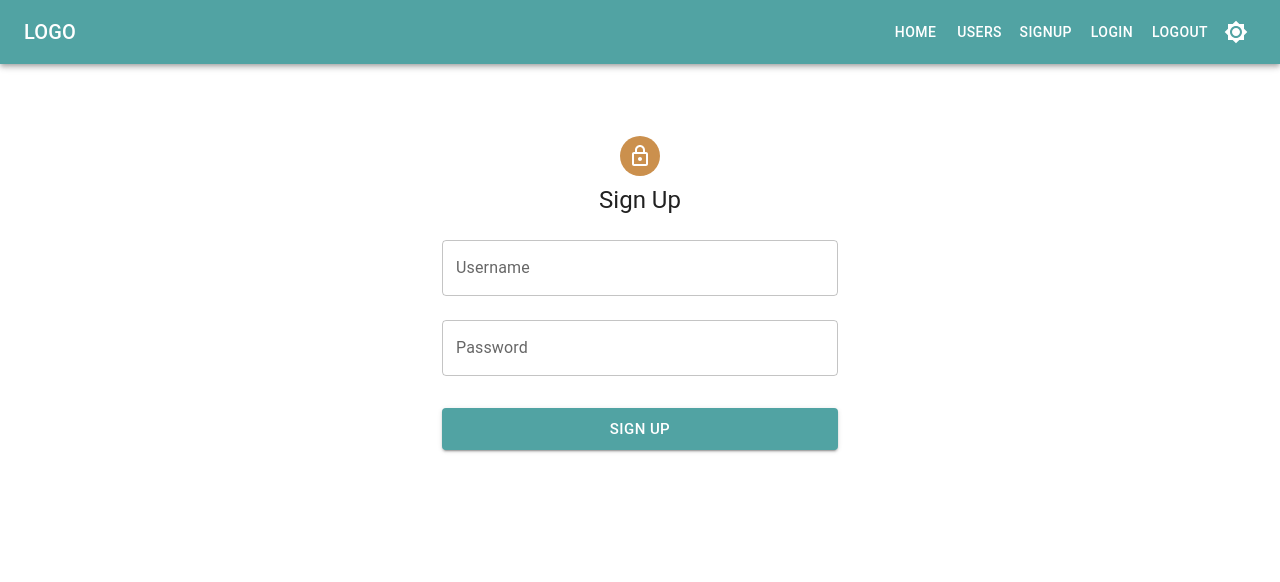
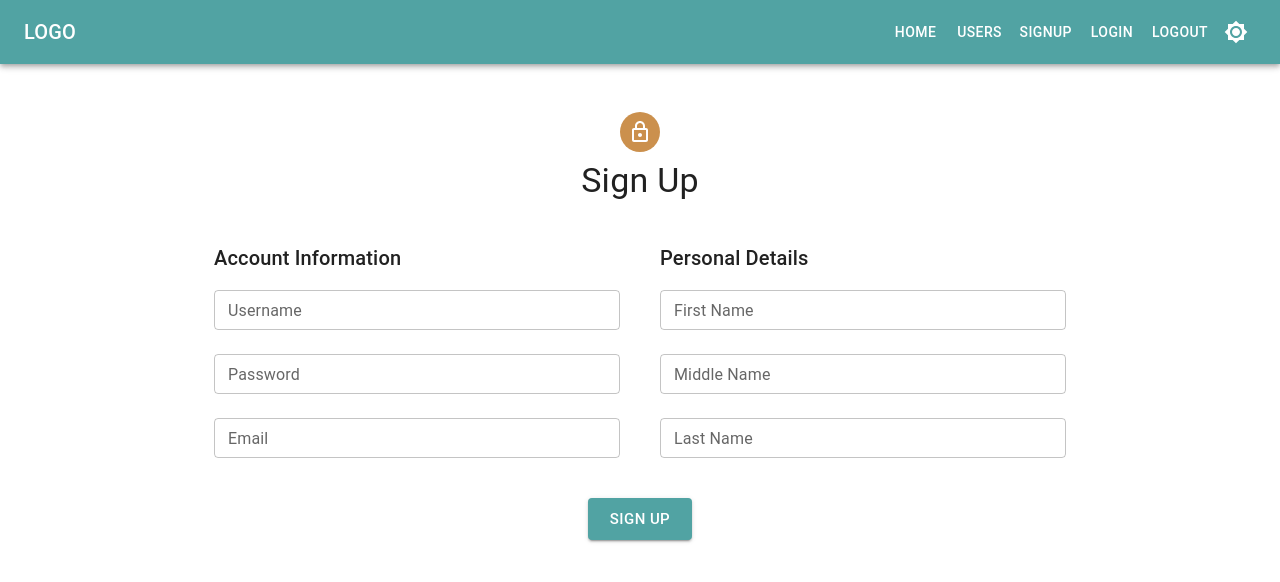
Before and after one commit to ratrateroo/Web-Log-GraphQL-Material-UI, a React (Create React App) app in the folder client/: page /signup in a window 1280 px wide. Shown: the top 582 px of the page. Built offline with nearby package versions, Linux system fonts and the light colour scheme; what apollo-upload-client would draw is missing.

Commit message:
fixed sign up page form

```diff
--- a/client/src/user/components/UserSignUpForm.js
+++ b/client/src/user/components/UserSignUpForm.js
@@ -8,6 +8,7 @@ import Box from '@mui/material/Box';
 import LockOutlinedIcon from '@mui/icons-material/LockOutlined';
 import Typography from '@mui/material/Typography';
 import Container from '@mui/material/Container';
+import Grid from '@mui/material/Grid';
 
 import { useForm } from '../../hooks/useForm/index';
 
@@ -23,12 +24,43 @@ export const SIGNUP_MUTATION = gql`
 	}
 `;
 
-const SignUpUser = () => {
+const UserSignUpForm = () => {
 	const [signUpUser, { error }] = useMutation(SIGNUP_MUTATION);
 	const [user, setUser] = useState({
 		username: '',
 		password: '',
 	});
+
+	//useForm Hook
+	const [formState, inputHandler] = useForm(
+		{
+			username: {
+				value: '',
+				isValid: true,
+			},
+			email: {
+				value: '',
+				isValid: true,
+			},
+			password: {
+				value: '',
+				isValid: true,
+			},
+			firstname: {
+				value: '',
+				isValid: true,
+			},
+			middlename: {
+				value: '',
+				isValid: true,
+			},
+			lastname: {
+				value: '',
+				isValid: true,
+			},
+		},
+		false
+	);
 
 	// function usernameChangeHandler(e) {
 	// 	setUser({
@@ -64,11 +96,11 @@ const SignUpUser = () => {
 
 	return (
 		<Fragment>
-			<Container component="main" maxWidth="xs">
+			<Container component="main" maxWidth="md">
 				<CssBaseline />
 				<Box
 					sx={{
-						marginTop: 8,
+						marginTop: 5,
 						display: 'flex',
 						flexDirection: 'column',
 						alignItems: 'center',
@@ -76,45 +108,95 @@ const SignUpUser = () => {
 					<Avatar sx={{ m: 1, bgcolor: 'secondary.main' }}>
 						<LockOutlinedIcon />
 					</Avatar>
-					<Typography component="h1" variant="h5">
+					<Typography component="h4" variant="h4">
 						Sign Up
 					</Typography>
 					<Box
 						component="form"
 						noValidate
 						// onSubmit={signUpUserHandler}
-						sx={{ mt: 1 }}>
+						sx={{ mt: 5 }}>
+						<Box sx={{ flexGrow: 1 }}>
+							<Grid container spacing={5}>
+								<Grid item xs={6}>
+									<Typography component="h6" variant="h6">
+										Account Information
+									</Typography>
 									<TextField
-							autoComplete="false"
-							name="username"
 										margin="normal"
-							fullWidth
 										id="username"
 										label="Username"
-							// onChange={usernameChangeHandler}
-							value={user.username}
 										type="text"
+										size="small"
+										fullWidth
 									/>
 									<TextField
-							autoComplete="false"
-							name="password"
 										margin="normal"
-							fullWidth
 										id="password"
 										label="Password"
-							// onChange={usernameChangeHandler}
-							value={user.password}
 										type="password"
+										size="small"
+										fullWidth
 									/>
-
+									<TextField
+										margin="normal"
+										id="email"
+										label="Email"
+										type="email"
+										size="small"
+										fullWidth
+									/>
+								</Grid>
+								<Grid item xs={6}>
+									<Typography component="h6" variant="h6">
+										Personal Details
+									</Typography>
+									<TextField
+										margin="normal"
+										id="firstname"
+										label="First Name"
+										type="text"
+										size="small"
+										fullWidth
+									/>
+									<TextField
+										margin="normal"
+										id="middlename"
+										label="Middle Name"
+										type="text"
+										size="small"
+										fullWidth
+									/>
+									<TextField
+										margin="normal"
+										id="lastname"
+										label="Last Name"
+										type="text"
+										size="small"
+										fullWidth
+									/>
+								</Grid>
+							</Grid>
+							<Grid
+								container
+								spacing={0}
+								direction="column"
+								alignItems="center"
+								justifyContent="center"
+								sx={{
+									marginTop: '2rem',
+								}}>
+								<Grid item xs={3}>
 									<Button
 										type="submit"
-							fullWidth
 										variant="contained"
-							sx={{ mt: 3, mb: 2 }}
+										sx={{}}
 										size="large">
 										Sign Up
 									</Button>
+								</Grid>
+							</Grid>
+						</Box>
 					</Box>
 				</Box>
 			</Container>
@@ -122,4 +204,4 @@ const SignUpUser = () => {
 	);
 };
 
-export default SignUpUser;
+export default UserSignUpForm;
```
Lines whose indentation alone changed are shown as unchanged.
